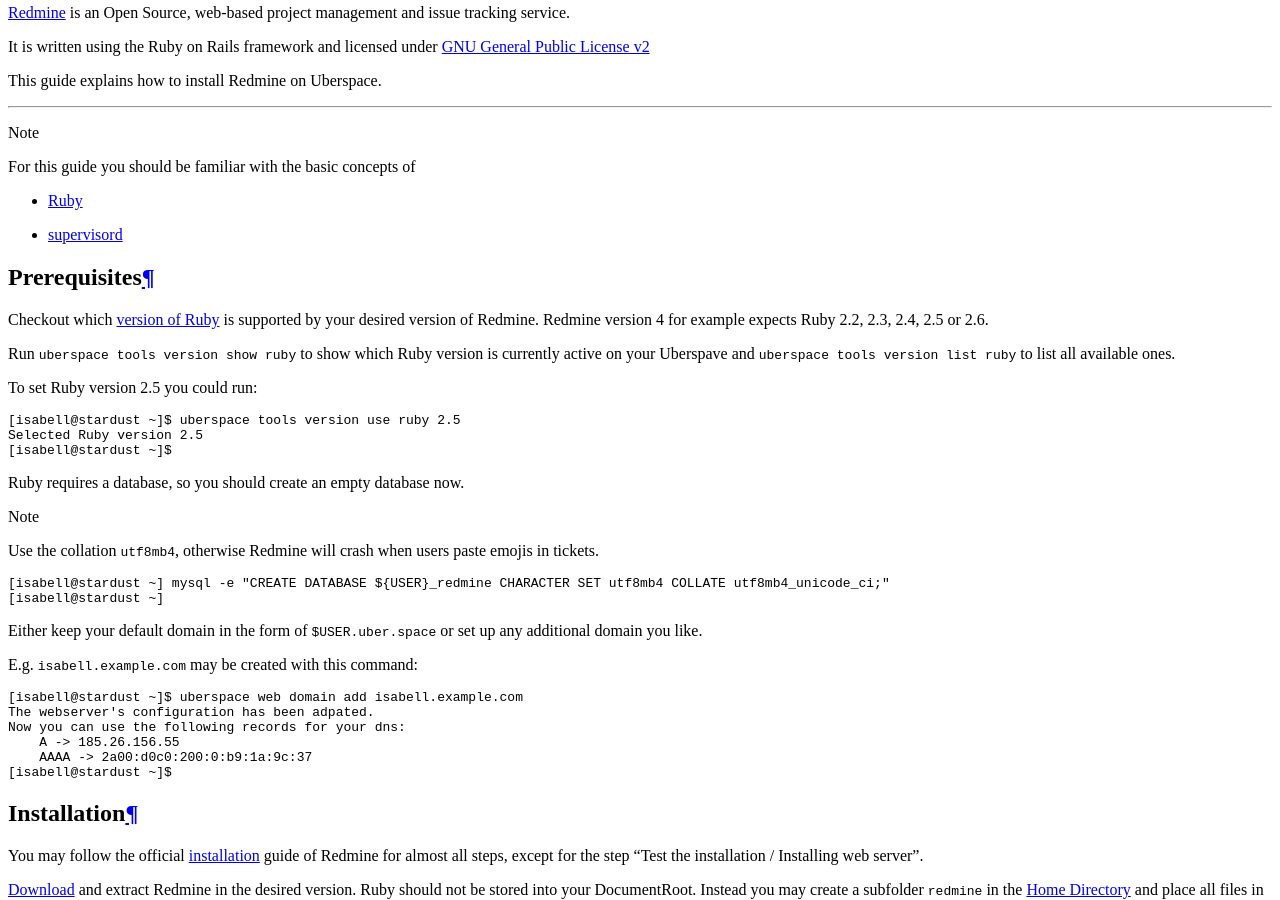
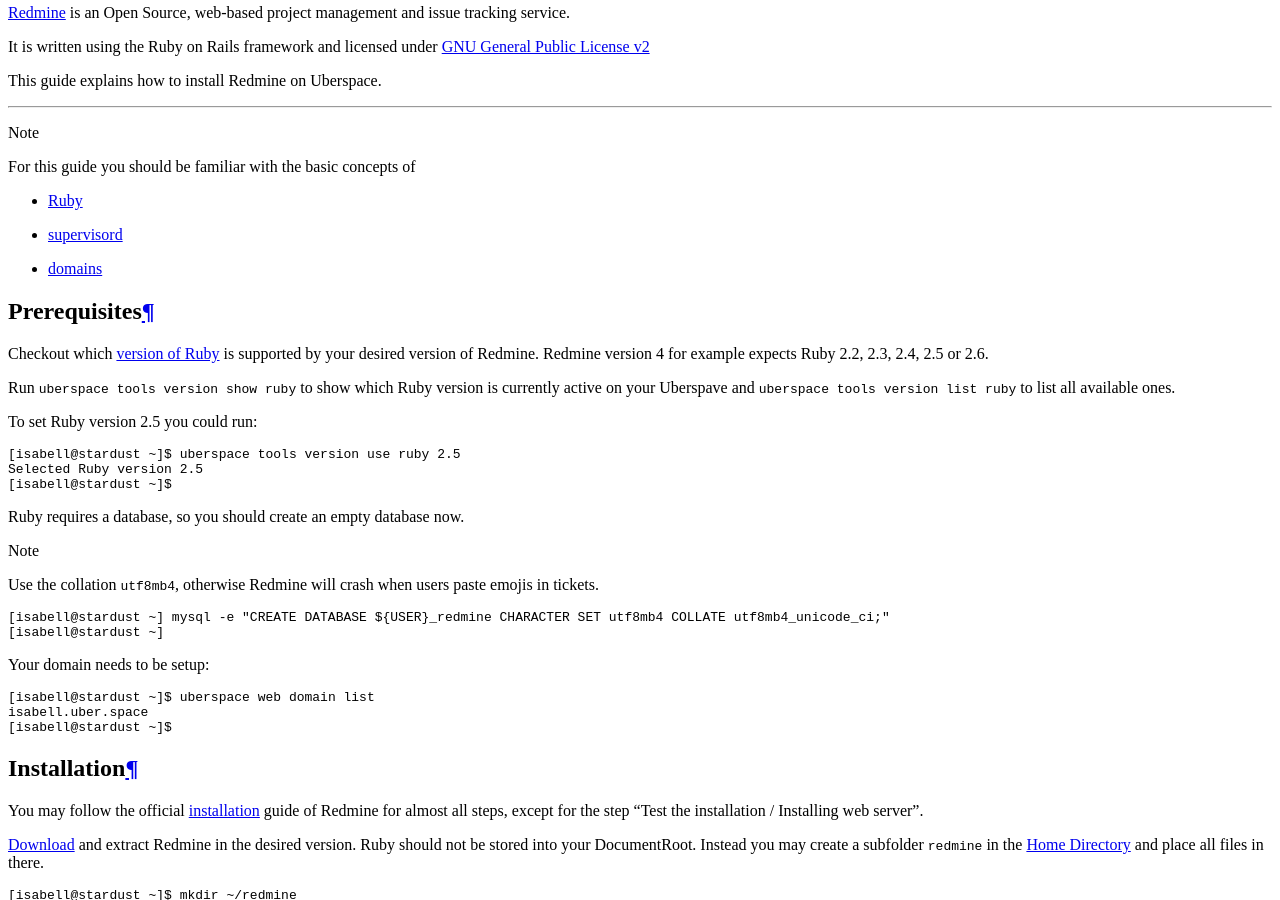
Before and after one commit to Uberspace/lab, a Sphinx documentation site: the page built from source/guide_redmine.rst, in a window 1280 px wide and 900 px high, scrolled down 1848 px. Built offline with Sphinx 7.4.7 and the Read the Docs theme 2.0.0, drawn with Linux system fonts in a browser that asks for light colours.

Commit message:
Update guide_redmine.rst

```diff
--- a/source/guide_redmine.rst
+++ b/source/guide_redmine.rst
@@ -22,6 +22,7 @@
 
   * Ruby_
   * supervisord_
+  * domains_
 
 Prerequisites
 =============
@@ -55,7 +56,9 @@
   [isabell@stardust ~] mysql -e "CREATE DATABASE ${USER}_redmine CHARACTER SET utf8mb4 COLLATE utf8mb4_unicode_ci;"
   [isabell@stardust ~]
 
-.. include:: includes/web-domain-setup.rst
+Your domain needs to be setup:
+
+.. include:: includes/web-domain-list.rst
 
 Installation
 ============
@@ -242,6 +245,7 @@
 .. authors::
 
 .. _Redmine: https://www.redmine.org/
+.. _domains: https://manual.uberspace.de/en/web-domains.html
 .. _Download: https://redmine.org/projects/redmine/wiki/Download/
 .. _Installation: https://redmine.org/projects/redmine/wiki/RedmineInstall
 .. _Security: https://www.redmine.org/projects/redmine/wiki/Security_Advisories
```
